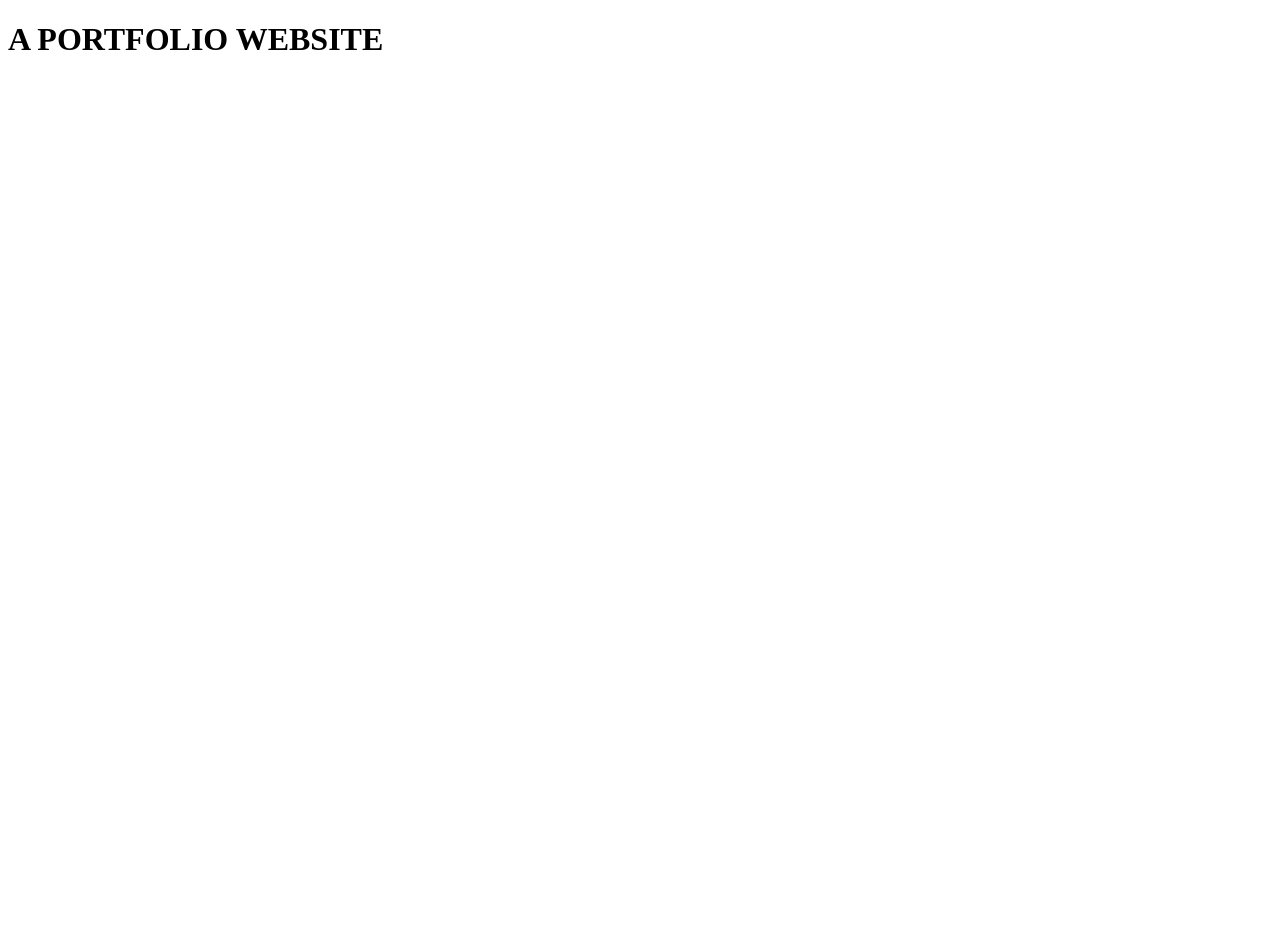
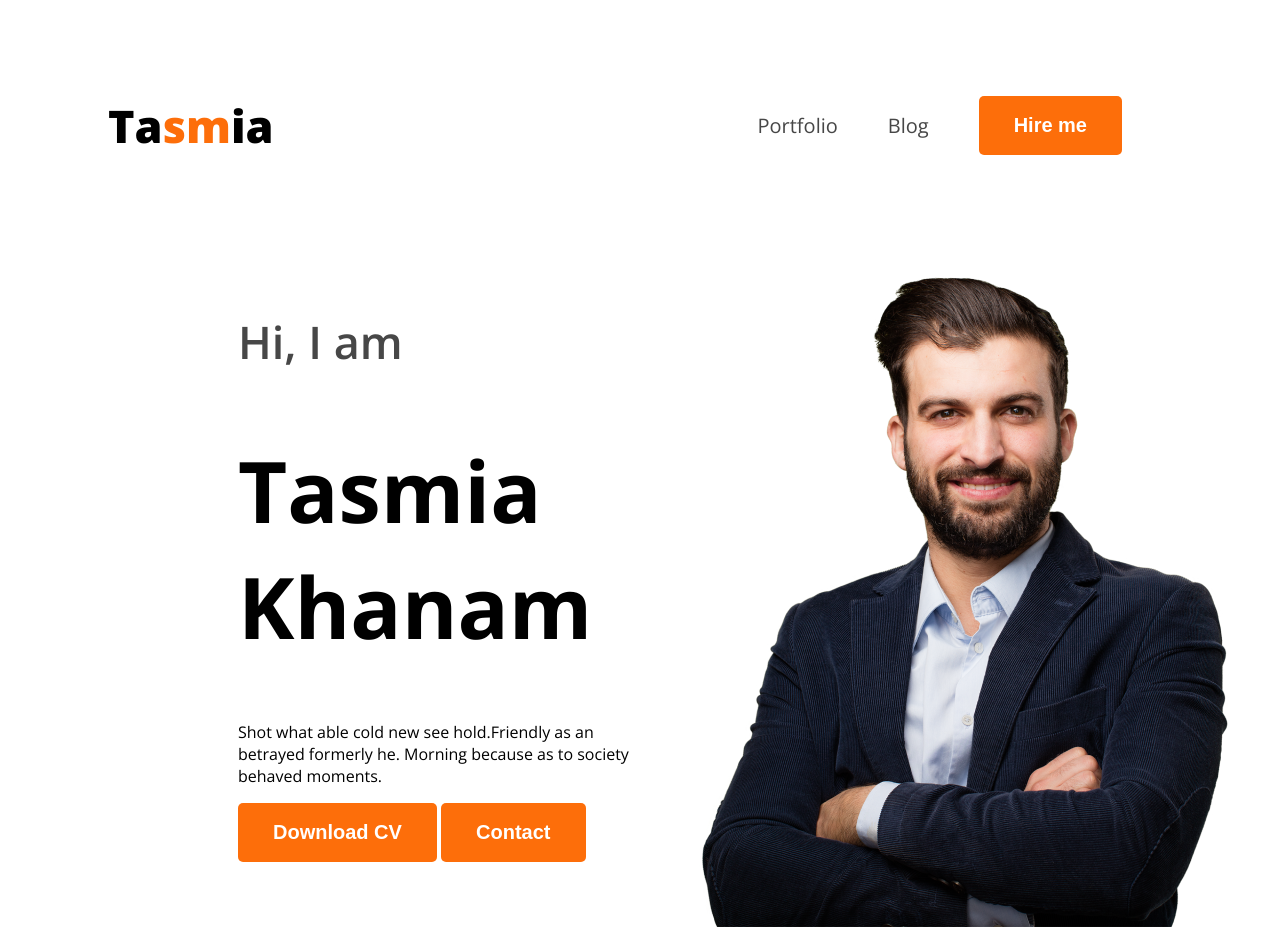
Before and after one commit to Tasmia34/web-dev-portfolio, a plain HTML site: page index.html in a window 1280 px wide. Before the commit the page ends 800 px from the top, so only its background shows below. Drawn offline with nearby package versions, Linux system fonts and the light colour scheme.

Commit message:
first commit

```diff
--- a/index.html
+++ b/index.html
@@ -4,11 +4,42 @@
     <meta charset="UTF-8">
     <meta name="viewport" content="width=device-width, initial-scale=1.0">
     <title>Web-dev-portfolio</title>
+
+    <link rel="stylesheet" href="styles/portfolio.css">
+    <style>
+@import url('https://fonts.googleapis.com/css2?family=Open+Sans:ital,wght@0,300..800;1,300..800&display=swap');
+</style>
 </head>
-<body>
+<body class="open-sans-normal">
     <header>
-       <H1> A PORTFOLIO WEBSITE</H1>
-    </header>
+        <!-- navigation bar -->
+
+        <nav>
+       <h3 class="nav-title"> Ta<span class="text-primary">sm</span>ia</h3>
+<ul>
+    <li><a class="dark-2" href=" ">Portfolio </a></li>
+    <li><a  class="dark-2" href=" ">Blog</a></li>
+    <li><a href=" "><button class="button-primary">Hire me</button> </a></li>
+                <!-- vertical alignment - up down
+                  horizontal - left right -->
+</ul>
+        </nav>
+        <div class="banner">
+            <div class="banner-content">
+                <h4 class=" banner-greetings  dark-2">Hi, I  am </h4>
+                <h1 class="banner-title">Tasmia Khanam </h1>
+                <p class="banner-description">  Shot what able cold new see hold.Friendly as an betrayed formerly he. Morning because as to society behaved moments.  </p>
+                <button  class="button-primary "> Download CV </button>
+                <button  class="button-primary"> Contact </button>
+
+            </div>
+
+                      <img src=" images/hardy.png "alt="Picture of a Girl">
+
+            <!-- <img src="images/Tasmia.png "alt="Picture of a Girl"> -->
+        </div>
+
+ </header>
     <main>
 
     </main>
--- /dev/null
+++ b/styles/portfolio.css
@@ -0,0 +1,72 @@
+
+.open-sans-normal {
+  font-family: "Open Sans", sans-serif;
+  font-optical-sizing: auto;
+  font-style: normal;
+  font-variation-settings:
+    "wdth" 100;
+}
+.dark-2{
+  color: #474747;
+}
+/* shared style */
+.text-primary{
+    color: #FD6E0A
+}
+/* nav style */
+nav{
+    display: flex;
+    align-items: center;
+    justify-content: space-between;
+    margin: 50px 100px;
+}
+.button-primary{
+  background-color: #FD6E0A;
+  font-weight: bold;
+  color: white;
+  padding: 18px 35px;
+  border-radius: 5px;
+  font-size: 20px;
+  border: none;
+}
+
+                                   /* class declaration nav er */
+.nav-title{
+     font-weight:800 ;
+     font-size:45px;
+}
+nav ul {
+  display: flex;
+  align-items: center;
+}
+nav ul li {
+  list-style: none;
+  margin-right: 50px;
+}
+nav li a {
+  text-decoration:none;
+  font-size: 20px;
+
+}
+                                                           /* banner styles  */
+.banner{
+  display: flex;
+  justify-content: space-between;
+  margin: 0 35px 0 230px;
+}
+
+.banner-greetings{
+font-weight:600;
+font-size: 45px ;
+}
+
+.banner-title{
+font-weight:bold ;
+font-size: 85px ;
+}
+.banner-pic{
+  width: 45px;
+}
+.banner-content{
+  max-width: 580px;
+}
```
Also changed, not shown: images/Tasmia.jpg (added), images/WhatsApp Image 2025-10-20 at 00.02.20_5121b239.jpg (deleted), 1 other file.
